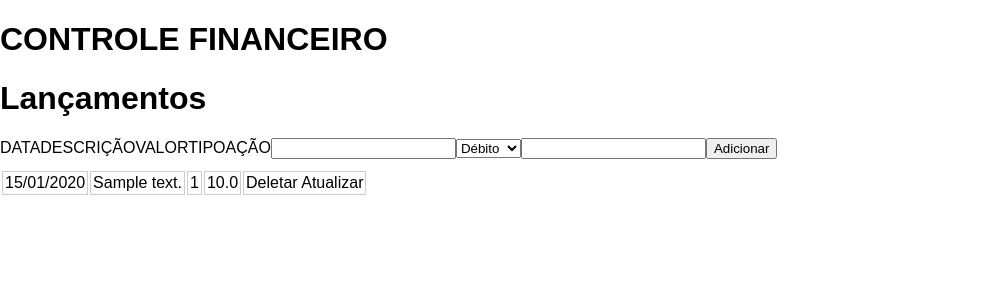
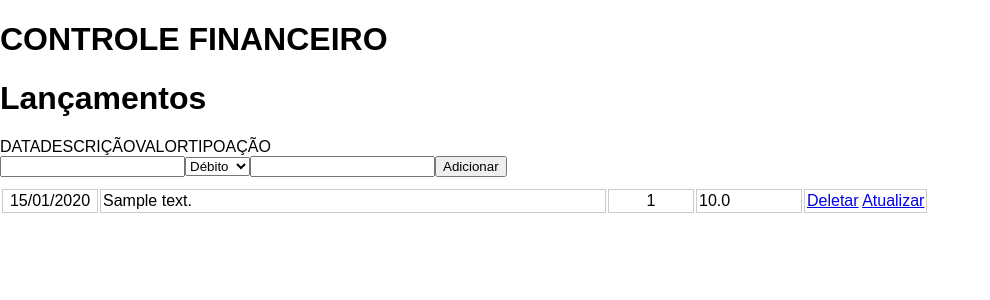
Before and after one commit to LeoCosta17/ControleFinanceiro---WebApp, a Flask app: page / in a window 1280 px wide. Shown: the top 300 px of the page, without its empty margins (0-990 px from the left). Run offline with Flask 3, Linux system fonts and the light colour scheme; tables that the repository leaves empty hold one stand-in row (values such as "Sample post").

Commit message:
- Organização visual - Função deletar lançamento

```diff
--- a/app.py
+++ b/app.py
@@ -50,5 +50,17 @@ def index():
         return render_template("index.html", lancamentos=lancamentos)
 
 
+#Deletar elemento
+@app.route("/delete/<int:id>")
+
+def delete_by_id(id: int):
+    lancamento_deletado = Lancamento.query.get_or_404(id)
+    try:
+        db.session.delete(lancamento_deletado)
+        db.session.commit()
+        return redirect("/")
+    except Exception as err:
+        return f"ERRO: {err}"
+
 if __name__ in "__main__":
     app.run(debug=True)
--- a/static/style.css
+++ b/static/style.css
@@ -7,4 +7,26 @@ body {
 table td, table tr {
   padding: 2px;
   border: 1px solid #ccc;
+}
+
+.btn {
+  cursor: pointer;
+}
+
+#campo_data {
+  width: 90px;
+  text-align: center;
+}
+
+#campo_descricao {
+  width: 500px;
+}
+
+#campo_tipo {
+  width: 80px;
+  text-align: center;
+}
+
+#campo_valor {
+  width: 100px;
 }/*# sourceMappingURL=style.css.map */
--- a/static/style.scss
+++ b/static/style.scss
@@ -10,3 +10,25 @@ table{
         border: 1px solid #ccc;
     }
 }
+
+.btn{
+    cursor: pointer;
+}
+
+#campo_data{
+    width: 90px;
+    text-align: center;
+}
+
+#campo_descricao{
+    width: 500px;
+}
+
+#campo_tipo{
+    width: 80px;
+    text-align: center;
+}
+
+#campo_valor{
+    width: 100px;
+}
--- a/templates/index.html
+++ b/templates/index.html
@@ -14,6 +14,7 @@
         <tr>VALOR</tr>
         <tr>TIPO</tr>
         <tr>AÇÃO</tr>
+        <br>
         <form action="/", method="POST">
             <input type="text" name="descricao" id="descricao">
             <select name="tipo">
@@ -26,13 +27,13 @@
         {% for lancamento in lancamentos%}
 
         <tr>
-            <td>{{lancamento.data_lancamento.strftime("%d/%m/%Y")}}</td>
-            <td>{{lancamento.descricao}}</td>
-            <td>{{lancamento.tipo}}</td>
-            <td>{{lancamento.valor}}</td>
+            <td id="campo_data">{{lancamento.data_lancamento.strftime("%d/%m/%Y")}}</td>
+            <td id="campo_descricao">{{lancamento.descricao}}</td>
+            <td id="campo_tipo">{{lancamento.tipo}}</td>
+            <td id="campo_valor">{{lancamento.valor}}</td>
             <td>
-                <a>Deletar</a>
-                <a>Atualizar</a>
+                <a href="/delete/{{lancamento.id}}" class="btn" id="btn_deletar">Deletar</a>
+                <a href="/update/{{lancamento.id}}" class="btn" id="btn_atualizar">Atualizar</a>
             </td>
         </tr>
         {% endfor %}
```
Also changed, not shown: instance/financeiro.db, 1 other file.
